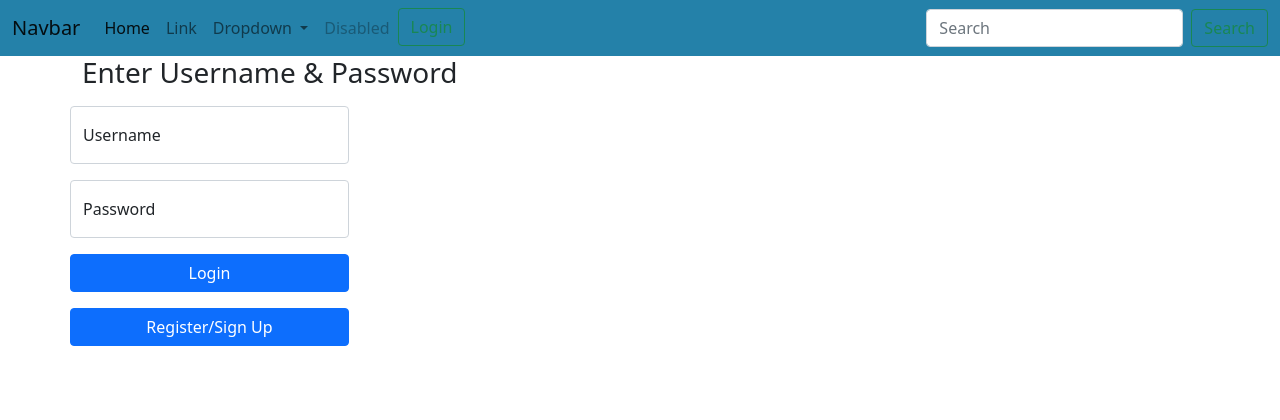
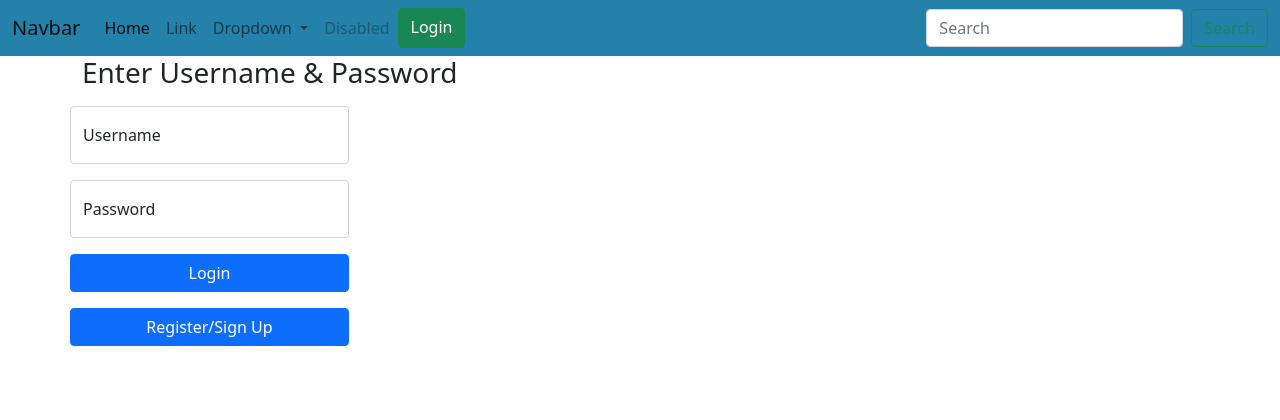
Before and after one commit to kusam-chandrahas-reddy/VulnApp, a Flask app: page /auth in a window 1280 px wide. Shown: the top 420 px of the page. Run offline with Flask 3, Linux system fonts and the light colour scheme; some libraries are stand-ins or nearby versions.

Commit message:
new commit adding nav

```diff
--- a/templates/login.html
+++ b/templates/login.html
@@ -27,4 +27,5 @@
 		</form>-->
 {%endblock%}
 
-{%block login %} <a href='./auth'><button class="btn btn-outline-success me-2" type="button">Login</button> </a>{%endblock%}
+{%block login %} <a class="btn btn-success" href="/auth" role="button">Login</a>
+{%endblock%}
```
